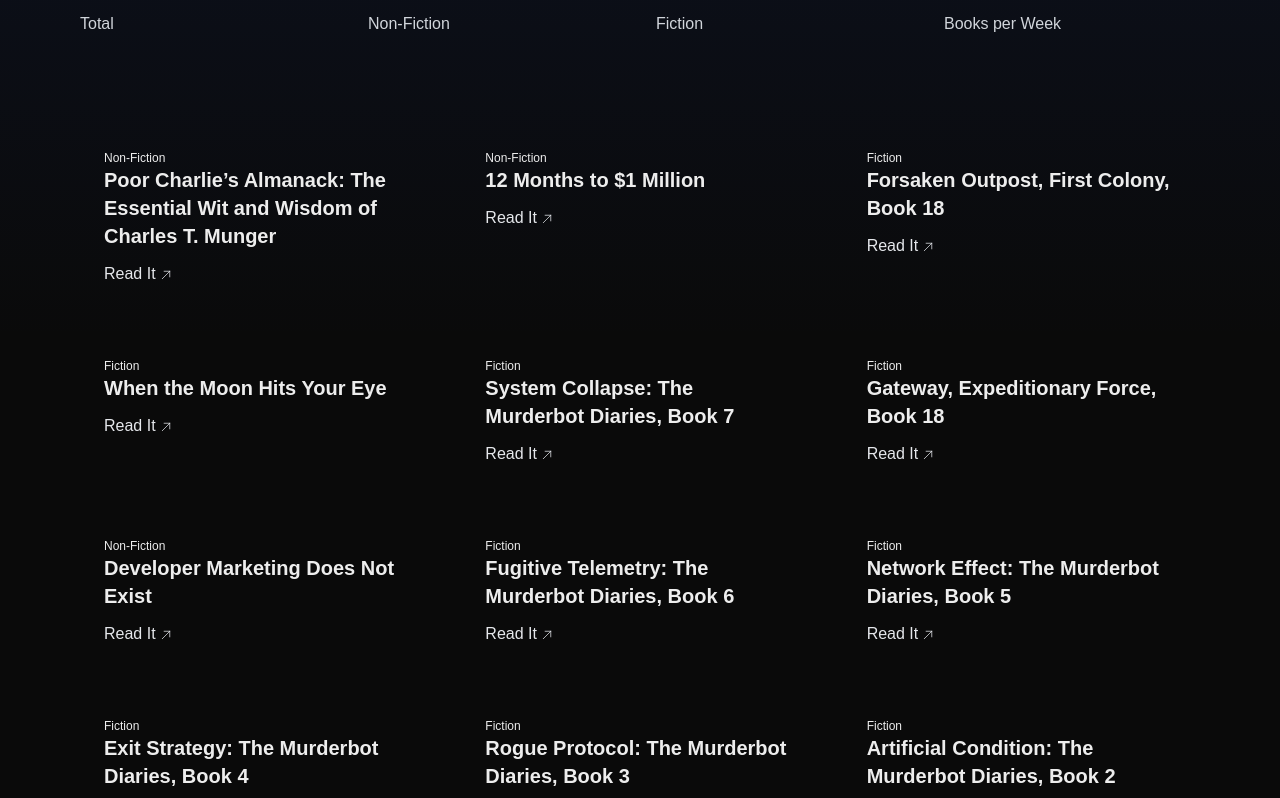
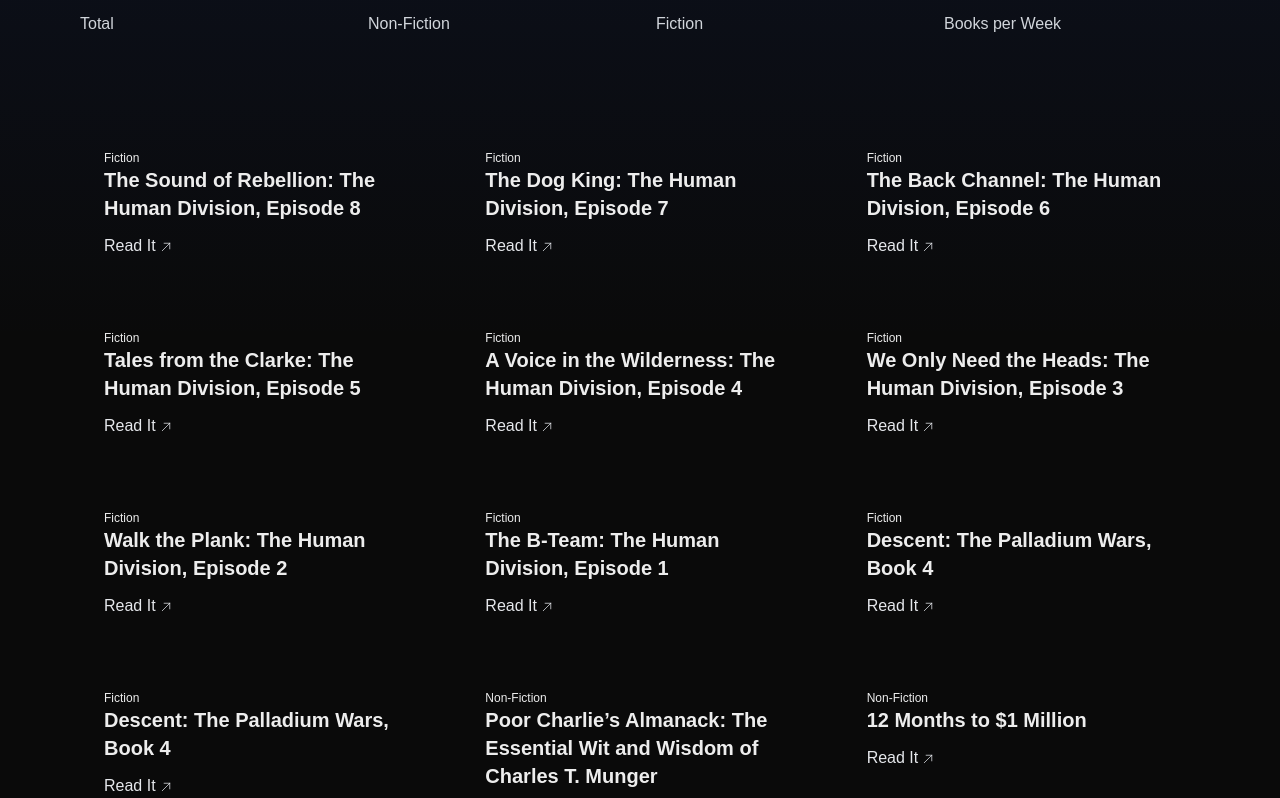
Before and after one commit to osbornm/osbornm.github.io, a Next.js app: page /bookshelf in a window 1280 px wide. Shown: the part 462-1260 px from the top of the page. Built offline with nearby package versions, Linux system fonts and the light colour scheme.

Commit message:
Update books.ts

```diff
--- a/src/data/books.ts
+++ b/src/data/books.ts
@@ -2,6 +2,66 @@
 
 export const books: Array<Book> = [
   /* 2025 */
+   {
+    title: "The Sound of Rebellion: The Human Division, Episode 8",
+    year: 2025,
+    category: Category.Fiction,
+    href: "https://www.amazon.com/dp/B074CFW6P1?binding=kindle_edition&ref=dbs_m_mng_rwt_sft_tkin_taud&qid=1750949710&sr=8-1",
+  },
+   {
+    title: "The Dog King: The Human Division, Episode 7",
+    year: 2025,
+    category: Category.Fiction,
+    href: "https://www.amazon.com/dp/B074CFW6P1?binding=kindle_edition&ref=dbs_m_mng_rwt_sft_tkin_taud&qid=1750949710&sr=8-1",
+  },
+   {
+    title: "The Back Channel: The Human Division, Episode 6",
+    year: 2025,
+    category: Category.Fiction,
+    href: "https://www.amazon.com/dp/B074CFW6P1?binding=kindle_edition&ref=dbs_m_mng_rwt_sft_tkin_taud&qid=1750949710&sr=8-1",
+  },
+   {
+    title: "Tales from the Clarke: The Human Division, Episode 5",
+    year: 2025,
+    category: Category.Fiction,
+    href: "https://www.amazon.com/dp/B074CFW6P1?binding=kindle_edition&ref=dbs_m_mng_rwt_sft_tkin_taud&qid=1750949710&sr=8-1",
+  },
+   {
+    title: "A Voice in the Wilderness: The Human Division, Episode 4",
+    year: 2025,
+    category: Category.Fiction,
+    href: "https://www.amazon.com/dp/B074CFW6P1?binding=kindle_edition&ref=dbs_m_mng_rwt_sft_tkin_taud&qid=1750949710&sr=8-1",
+  },
+   {
+    title: "We Only Need the Heads: The Human Division, Episode 3",
+    year: 2025,
+    category: Category.Fiction,
+    href: "https://www.amazon.com/dp/B074CFW6P1?binding=kindle_edition&ref=dbs_m_mng_rwt_sft_tkin_taud&qid=1750949710&sr=8-1",
+  },
+   {
+    title: "Walk the Plank: The Human Division, Episode 2",
+    year: 2025,
+    category: Category.Fiction,
+    href: "https://www.amazon.com/dp/B074CFW6P1?binding=kindle_edition&ref=dbs_m_mng_rwt_sft_tkin_taud&qid=1750949710&sr=8-1",
+  },
+  {
+    title: "The B-Team: The Human Division, Episode 1",
+    year: 2025,
+    category: Category.Fiction,
+    href: "https://www.amazon.com/dp/B074CFW6P1?binding=kindle_edition&ref=dbs_m_mng_rwt_sft_tkin_taud&qid=1750949710&sr=8-1",
+  },
+  {
+    title: "Descent: The Palladium Wars, Book 4",
+    year: 2025,
+    category: Category.Fiction,
+    href: "https://a.co/d/6IUpbrr",
+  },
+  {
+    title: "Descent: The Palladium Wars, Book 4",
+    year: 2025,
+    category: Category.Fiction,
+    href: "https://a.co/d/6IUpbrr",
+  },
   {
     title: "Poor Charlie’s Almanack: The Essential Wit and Wisdom of Charles T. Munger",
     year: 2025,
```
